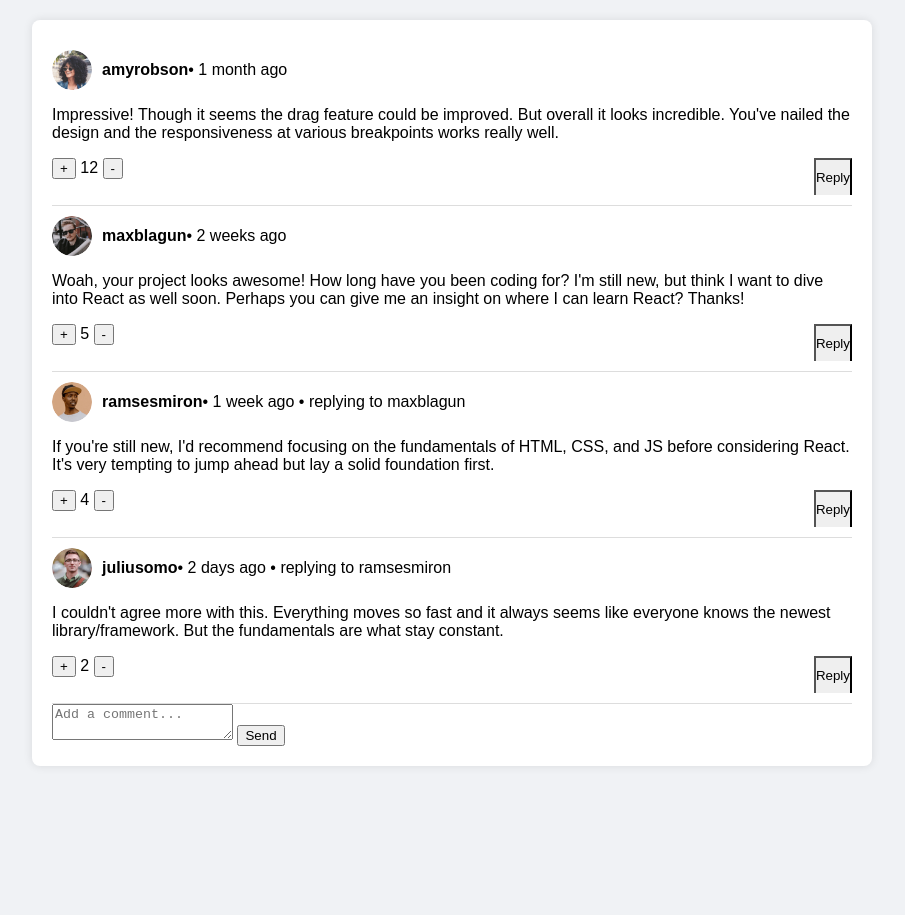
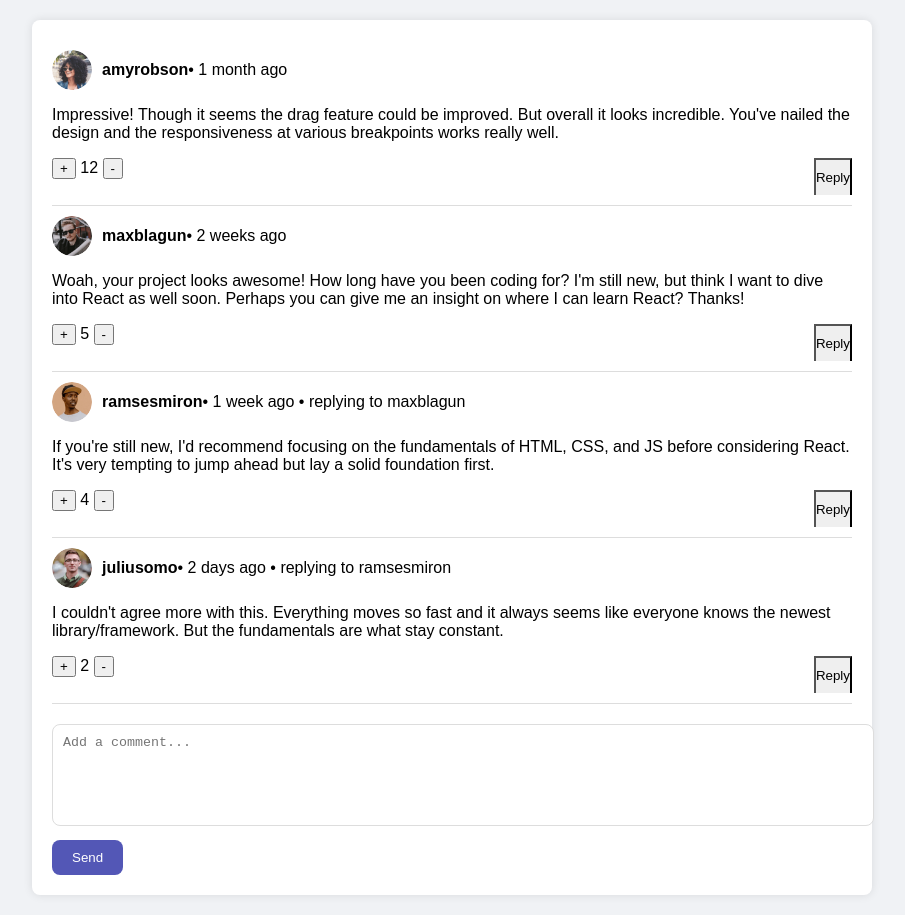
Before and after one commit to faekhatami/interactive-comments-section-main, a plain HTML site: page index.html in a window 1280 px wide. Shown: the whole page, without its empty margins (188-1093 px from the left). Before the commit the page ends 800 px from the top, so only its background shows below. Drawn offline with Linux system fonts and the light colour scheme.

Commit message:
css for comments and replies

```diff
--- a/style.css
+++ b/style.css
@@ -42,3 +42,34 @@ body {
     justify-content: space-between;
     margin-top: 10px;
 }
+
+.comment-input,
+.reply-input {
+    margin-top: 20px;
+}
+
+.comment-input textarea,
+.reply-input textarea {
+    width: 100%;
+    height: 80px;
+    padding: 10px;
+    border: 1px solid #ddd;
+    border-radius: 8px;
+    resize: none;
+}
+
+.comment-input button,
+.reply-input button {
+    margin-top: 10px;
+    padding: 10px 20px;
+    background-color: #5357B6;
+    color: #fff;
+    border: none;
+    border-radius: 8px;
+    cursor: pointer;
+}
+
+.comment-input button:hover,
+.reply-input button:hover {
+    background-color: #2c3a99;
+}
```
